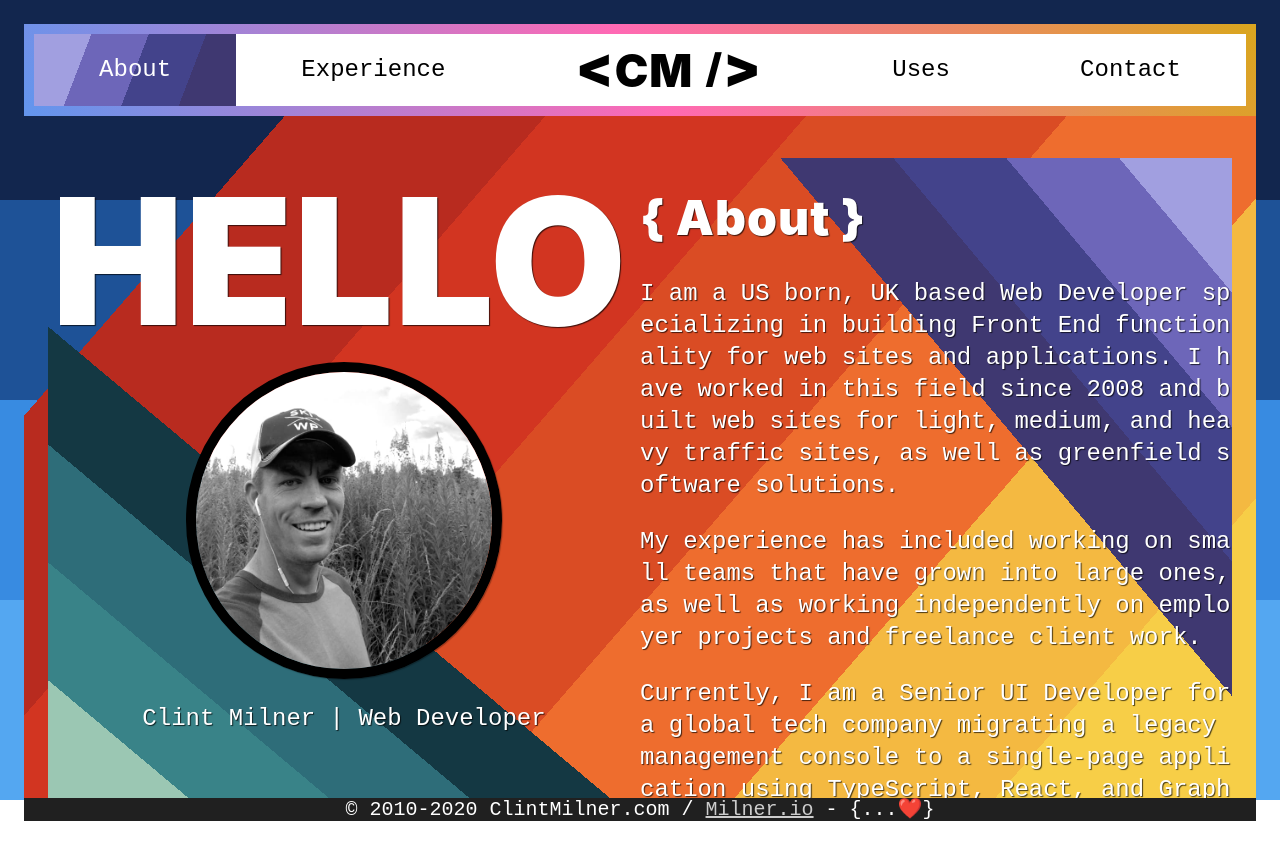
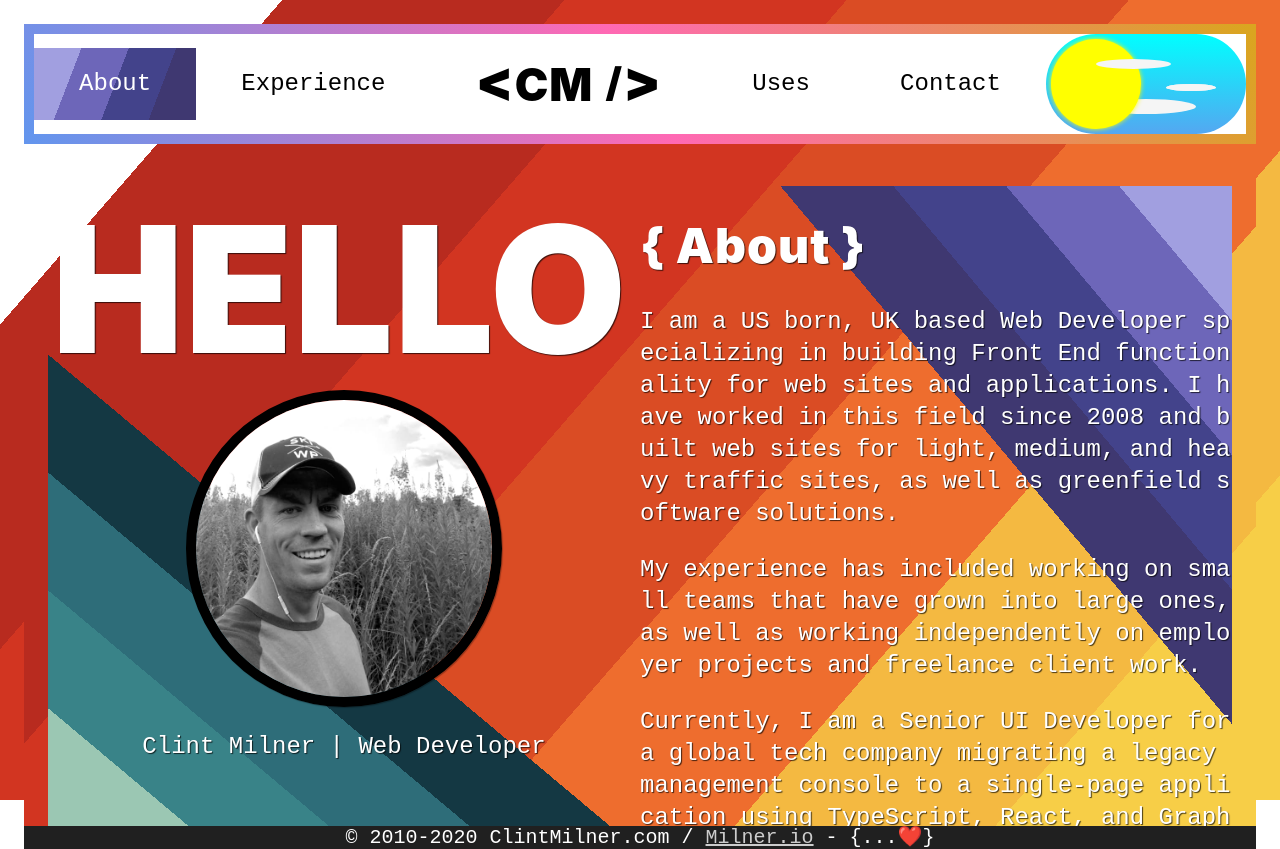
Before and after one commit to clintmilner/clintmilner.com, a Gatsby site: page /about in a window 1280 px wide. Before the commit the page ends 821 px from the top, so only its background shows below. Built offline with nearby package versions, Linux system fonts and the light colour scheme; Gatsby itself is replaced by a stand-in of ours; some packages are replaced by stand-ins of ours.

Commit message:
rough theme switcher

```diff
--- a/src/components/Main.js
+++ b/src/components/Main.js
@@ -1,4 +1,4 @@
-import React from "react";
+import React, { memo } from "react";
 import styled from "styled-components";
 import Image from "./image";
 import PropTypes from "prop-types";
@@ -109,4 +109,4 @@ Main.defaultProps = {
   siteTitle: ``,
   children: <></>,
 };
-export default Main;
+export default memo(Main);
--- /dev/null
+++ b/src/components/Toggle.js
@@ -0,0 +1,159 @@
+import React from "react";
+import styled from "styled-components";
+import PropTypes from "prop-types";
+const ToggleWrap = styled.div`
+  height: 100px;
+  width: 200px;
+  border-radius: 50px;
+  position: relative;
+  cursor: pointer;
+  background-image: linear-gradient(aqua, var(--blue1));
+  &.night {
+    background-image: linear-gradient(var(--purp3), var(--blue2));
+  }
+`;
+const Notch = styled.div`
+  height: 90px;
+  width: 90px;
+  border-radius: 50%;
+  position: absolute;
+  top: 5px;
+  left: 5px;
+  z-index: 1;
+  transition: all 311ms ease;
+  box-shadow: 0 0 5px yellow;
+  background: yellow;
+  &.night {
+    transform: translate(100px, 0);
+    box-shadow: 0 0 5px whitesmoke;
+    background: whitesmoke;
+  }
+`;
+const Crater = styled.div`
+  background: rgba(207, 194, 176, 0);
+  border-radius: 50%;
+  position: absolute;
+  box-shadow: 0 5px 5px rgba(0, 0, 0, 0.4) inset;
+
+  &:nth-child(1) {
+    left: 5px;
+    top: 15px;
+    height: 15px;
+    width: 40px;
+    transform: rotate(-45deg);
+  }
+  &:nth-child(2) {
+    right: 15px;
+    top: 25px;
+    height: 15px;
+    width: 25px;
+    transform: rotate(45deg);
+  }
+
+  &:nth-child(3) {
+    left: 24px;
+    bottom: 10px;
+    height: 10px;
+    width: 40px;
+    //transform: rotate(180deg);
+  }
+`;
+const Shapes = styled.div`
+  //position: relative;
+`;
+const Shape = styled.div`
+  position: absolute;
+  background: whitesmoke;
+  border-radius: 50%;
+  transition: all 311ms ease;
+  &.night {
+    background: lightgray;
+    box-shadow: 0 0 0 rgba(161, 159, 224, 0.1);
+    animation: twinkle 3s infinite;
+    &:nth-child(1) {
+      animation-delay: 150ms;
+    }
+    &:nth-child(2) {
+      -webkit-animation-delay: 700ms;
+    }
+    &:nth-child(4) {
+      -webkit-animation-delay: 1000ms;
+    }
+    @keyframes twinkle {
+      0% {
+        box-shadow: 0 0 0 rgba(161, 159, 224, 0.2);
+      }
+      60% {
+        box-shadow: 0 0 10px 2px rgba(161, 159, 224, 1);
+      }
+      100% {
+        box-shadow: 0 0 0 rgba(161, 159, 224, 0.4);
+      }
+    }
+  }
+  &.sm {
+    height: 7px;
+    width: 50px;
+    top: 50%;
+    left: 60%;
+    &.night {
+      height: 5px;
+      width: 5px;
+      transform: translate(-40px, 0);
+      &:first-of-type {
+        transform: translate(-80px, -10px);
+      }
+    }
+  }
+  &.md {
+    height: 10px;
+    width: 75px;
+    top: 25%;
+    left: 25%;
+    z-index: 2;
+    &.night {
+      height: 10px;
+      width: 10px;
+      transform: translate(10px, 0);
+    }
+  }
+  &.lg {
+    height: 15px;
+    width: 100px;
+    bottom: 20px;
+    left: 25%;
+    &.night {
+      height: 15px;
+      width: 15px;
+      transform: translate(-30px, 0);
+    }
+  }
+`;
+const Toggle = ({ toggled, onClick }) => {
+  console.log({ toggled });
+  return (
+    <ToggleWrap className={toggled ? `night` : `day`} onClick={onClick}>
+      <Notch className={toggled ? `night` : `day`}>
+        {toggled ? (
+          <>
+            <Crater />
+            <Crater />
+            <Crater />
+          </>
+        ) : null}
+      </Notch>
+      <Shapes>
+        <Shape className={`sm ${toggled ? "night" : "day"}`} />
+        <Shape className={`sm ${toggled ? "night" : "day"}`} />
+        <Shape className={`md ${toggled ? "night" : "day"}`} />
+        <Shape className={`lg ${toggled ? "night" : "day"}`} />
+      </Shapes>
+    </ToggleWrap>
+  );
+};
+
+Toggle.propTypes = {
+  toggled: PropTypes.bool,
+  onClick: PropTypes.func,
+};
+export default Toggle;
--- a/src/components/header.js
+++ b/src/components/header.js
@@ -2,13 +2,19 @@ import { Link } from "gatsby";
 import React from "react";
 import styled from "styled-components";
 import Logo from "./Logo";
+import Toggle from "./Toggle";
 
 const HeaderWrap = styled.header`
   background: white;
   border: 10px solid;
   border-image-slice: 1;
-  border-image-source: linear-gradient(60deg, cornflowerblue, hotpink, goldenrod);
-}
+  border-image-source: linear-gradient(
+    60deg,
+    cornflowerblue,
+    hotpink,
+    goldenrod
+  );
+
   display: flex;
   width: calc(100% - 20px);
   justify-content: center;
@@ -26,7 +32,7 @@ const HeaderWrap = styled.header`
   }
 `;
 
-const Header = ({ pages }) => {
+const Header = ({ pages, onClick, isToggled }) => {
   if (!pages && pages.length <= 0) {
     return (
       <HeaderWrap>
@@ -48,6 +54,7 @@ const Header = ({ pages }) => {
             {page.frontmatter.title ? page.frontmatter.title : <Logo />}
           </Link>
         ))}
+      <Toggle onClick={onClick} toggled={isToggled} />
     </HeaderWrap>
   );
 };
--- a/src/components/layout/layout.js
+++ b/src/components/layout/layout.js
@@ -5,9 +5,9 @@
  * See: https://www.gatsbyjs.org/docs/use-static-query/
  */
 
-import React from "react";
+import React, { useState } from "react";
 import PropTypes from "prop-types";
-import { useStaticQuery, graphql } from "gatsby";
+import { graphql, useStaticQuery } from "gatsby";
 
 import Header from "../header";
 import "./layout.css";
@@ -37,9 +37,18 @@ const Layout = ({ children }) => {
     }
   `);
 
+  const [isToggled, setIsToggled] = useState(false);
+  const handleClick = () => {
+    setIsToggled((s) => !s);
+  };
+
   return (
-    <div className="page blue">
-      <Header pages={data?.allMarkdownRemark?.nodes} />
+    <div className={`page ${isToggled ? "blue" : "warm"}`}>
+      <Header
+        isToggled={isToggled}
+        onClick={handleClick}
+        pages={data?.allMarkdownRemark?.nodes}
+      />
       <Main siteTitle={data?.site?.siteMetadata?.title}>{children}</Main>
       <Footer siteDescription={data?.site?.siteMetadata?.description} />
     </div>
```
